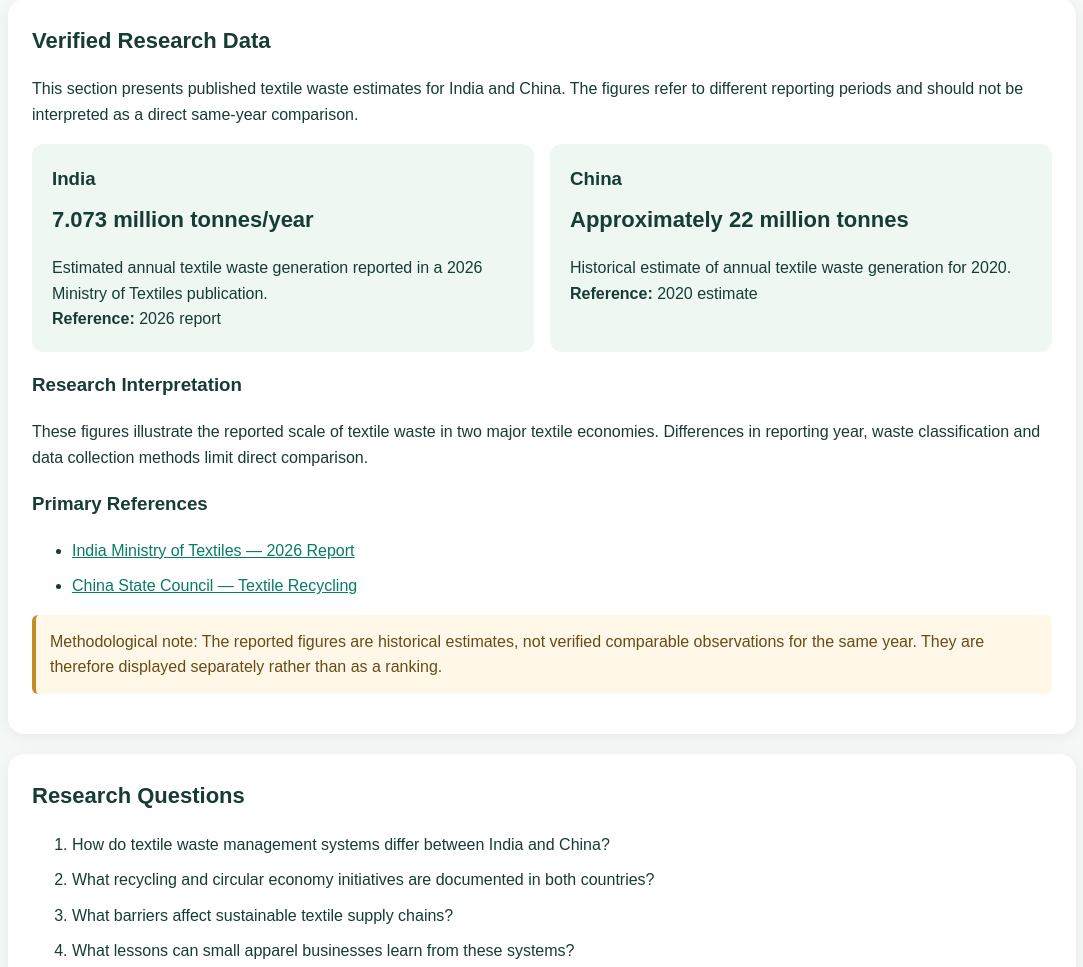
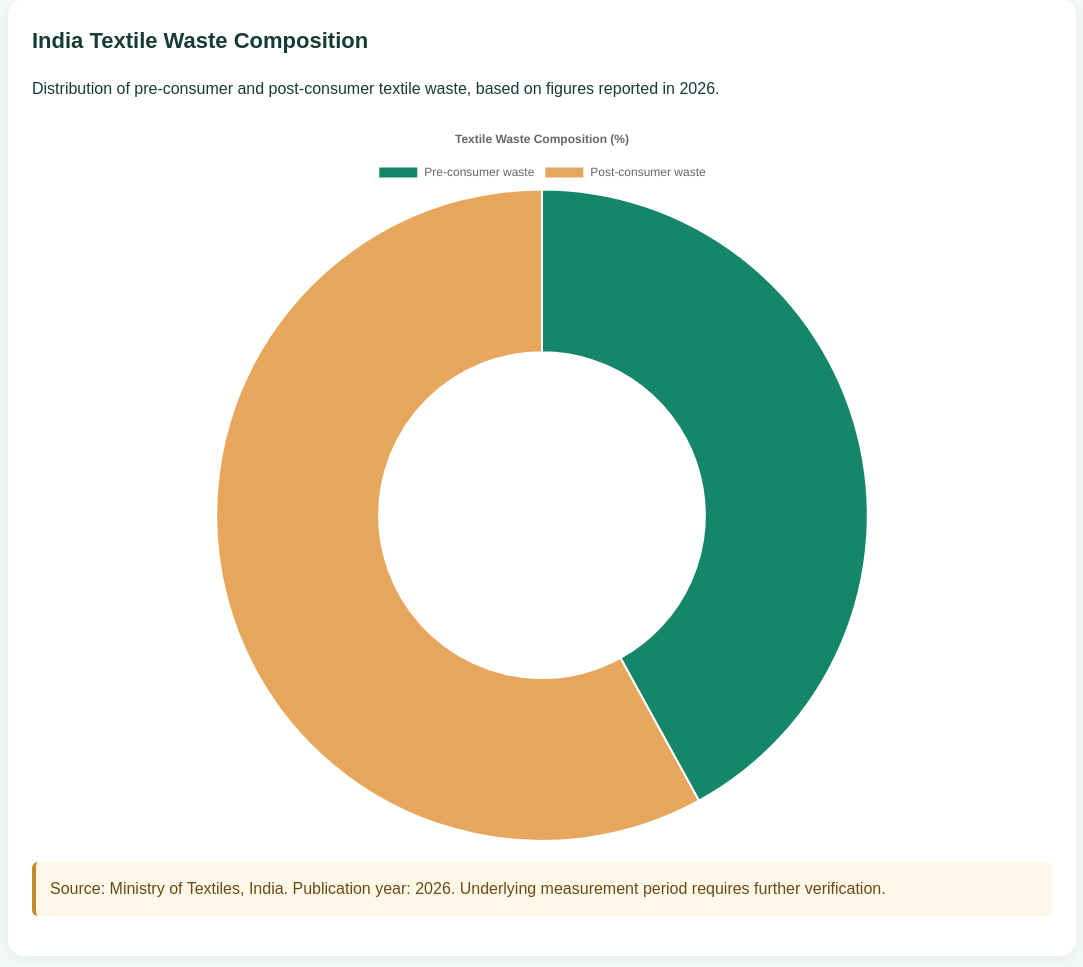
Before and after one commit to Sneh166430/ndia-china-textile-circularity, a plain HTML site: page index.html in a window 1280 px wide. Shown: the part 1520-2487 px from the top of the page, without its empty margins (98-1181 px from the left). Drawn offline with nearby package versions, Linux system fonts and the light colour scheme.

Commit message:
Add India Textile Waste Composition section with chart
Added a section for India Textile Waste Composition with a doughnut chart representation of pre-consumer and post-consumer textile waste.

```diff
--- a/index.html
+++ b/index.html
@@ -143,6 +143,58 @@
     measurement units, reporting years and comparability.
   </p>
 </section>
+
+<section id="india-waste-chart">
+  <h2>India Textile Waste Composition</h2>
+
+  <p>
+    Distribution of pre-consumer and
+    post-consumer textile waste, based on
+    figures reported in 2026.
+  </p>
+
+  <div class="chart-box">
+    <canvas id="indiaWasteChart"></canvas>
+  </div>
+
+  <p class="notice">
+    Source: Ministry of Textiles, India.
+    Publication year: 2026.
+    Underlying measurement period requires
+    further verification.
+  </p>
+</section>
+
+<script>
+  new Chart(
+    document.getElementById("indiaWasteChart"),
+    {
+      type: "doughnut",
+      data: {
+        labels: [
+          "Pre-consumer waste",
+          "Post-consumer waste"
+        ],
+        datasets: [{
+          data: [42, 58],
+          backgroundColor: [
+            "#16866b",
+            "#e6a65c"
+          ]
+        }]
+      },
+      options: {
+        responsive: true,
+        plugins: {
+          title: {
+            display: true,
+            text: "Textile Waste Composition (%)"
+          }
+        }
+      }
+    }
+  );
+</script>
 
 <section id="verified-data">
   <h2>Verified Research Data</h2>
```
